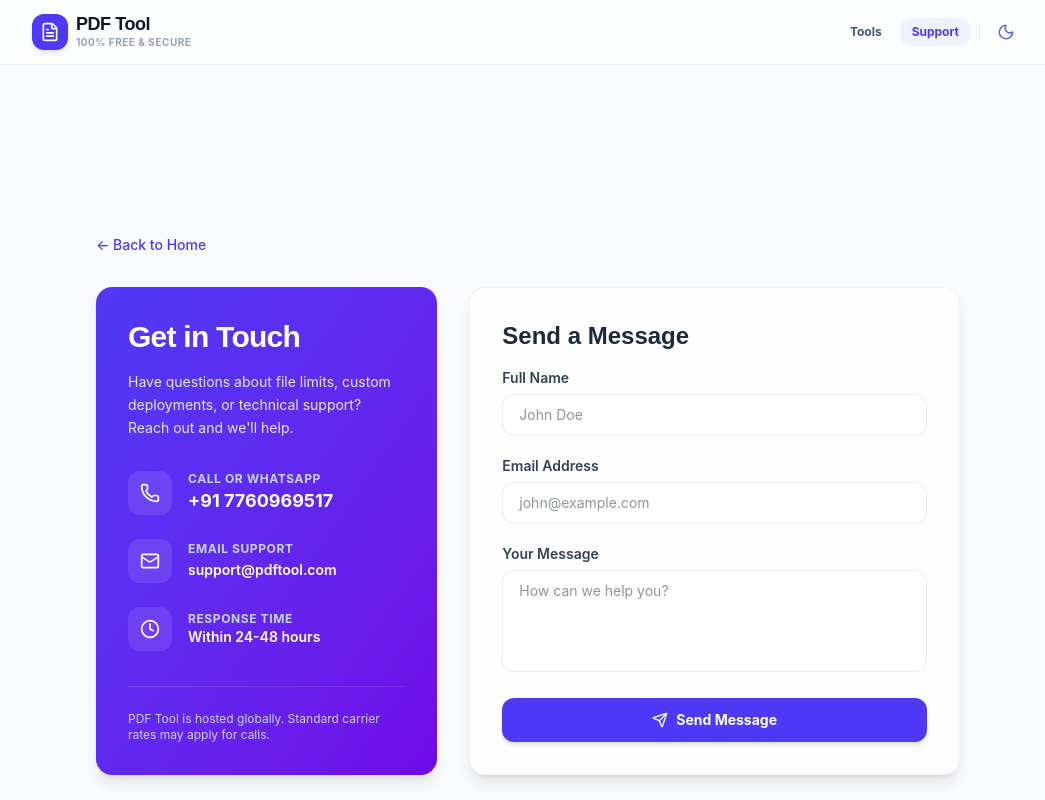
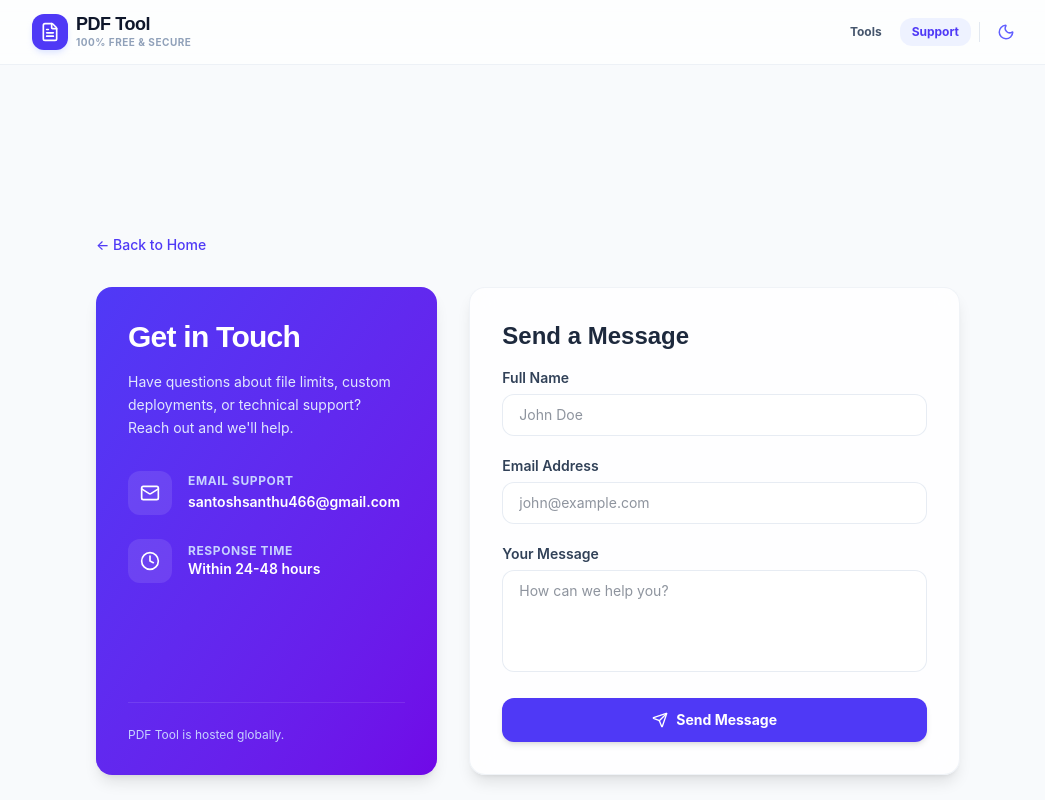
Before and after one commit to SanthoshR16/pdf-tool, a React (Vite) app in the folder frontend/: page / in a window 1280 px wide. Both pictures are taken after a click on the button "Support". Shown: the top 800 px of the page, without its empty margins (112-1157 px from the left). Built offline with nearby package versions, Linux system fonts and the light colour scheme; no server answers.

Commit message:
Update support email and remove other contact methods

```diff
--- a/frontend/src/pages/Contact.jsx
+++ b/frontend/src/pages/Contact.jsx
@@ -1,5 +1,5 @@
 import React, { useState } from 'react';
-import { Phone, Mail, Clock, Send, CheckCircle } from 'lucide-react';
+import { Mail, Clock, Send, CheckCircle } from 'lucide-react';
 
 export default function Contact({ setCurrentPage }) {
   const [form, setForm] = useState({ name: '', email: '', message: '' });
@@ -42,24 +42,12 @@
             <div className="space-y-6">
               <div className="flex items-center gap-4">
                 <div className="p-3 bg-white/10 rounded-xl">
-                  <Phone className="h-5 w-5" />
-                </div>
-                <div>
-                  <p className="text-xs text-indigo-200 uppercase font-bold tracking-wider">Call or WhatsApp</p>
-                  <a href="tel:+917760969517" className="text-lg font-bold hover:underline">
-                    +91 7760969517
-                  </a>
-                </div>
-              </div>
-
-              <div className="flex items-center gap-4">
-                <div className="p-3 bg-white/10 rounded-xl">
                   <Mail className="h-5 w-5" />
                 </div>
                 <div>
                   <p className="text-xs text-indigo-200 uppercase font-bold tracking-wider">Email support</p>
-                  <a href="mailto:support@pdftool.com" className="text-sm font-semibold hover:underline">
-                    support@pdftool.com
+                  <a href="mailto:santoshsanthu466@gmail.com" className="text-sm font-semibold hover:underline">
+                    santoshsanthu466@gmail.com
                   </a>
                 </div>
               </div>
@@ -77,7 +65,7 @@
           </div>
 
           <div className="mt-8 pt-6 border-t border-white/10 text-xs text-indigo-200">
-            PDF Tool is hosted globally. Standard carrier rates may apply for calls.
+            PDF Tool is hosted globally.
           </div>
         </div>
 
```
